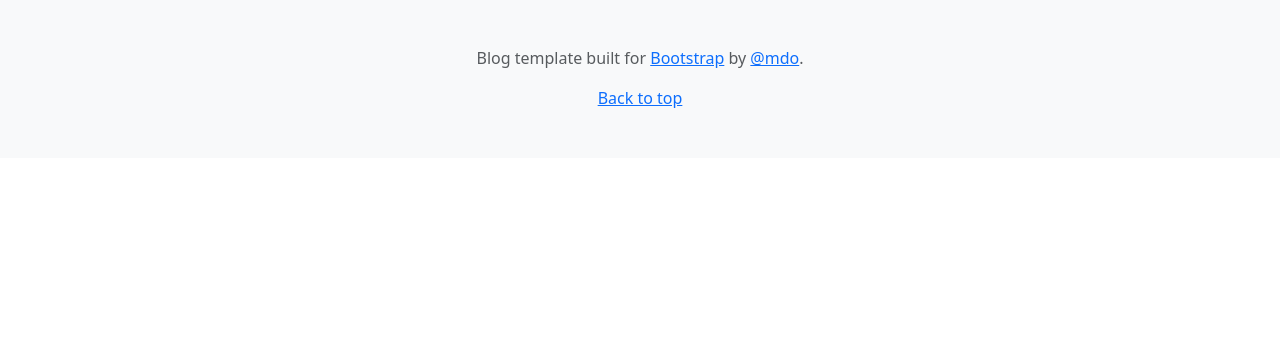
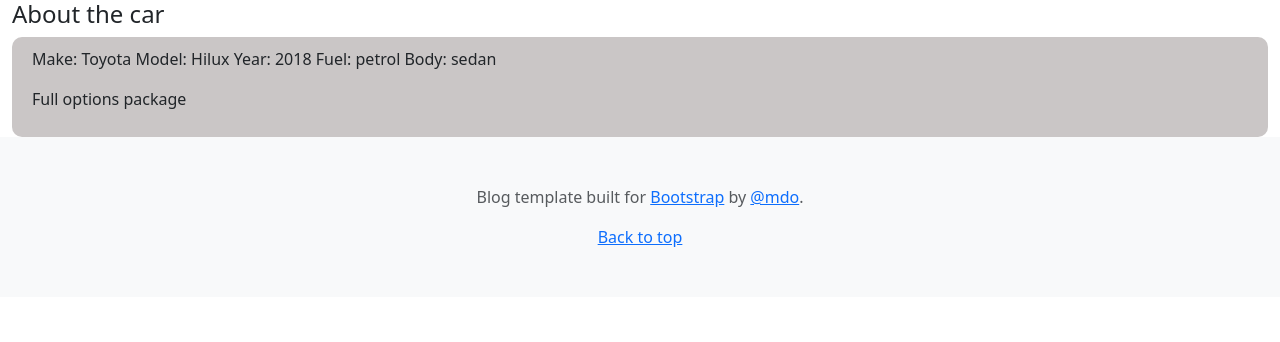
Before and after one commit to awolcat/cars_listing_site, a Django app: page /2/1/ in a window 1280 px wide. Shown: the part 458-800 px from the top of the page. Run offline with Django 4.2, Linux system fonts and the light colour scheme; data comes from the database, SQL or seed files in the repository; some libraries are stand-ins or nearby versions.

Commit message:
added styling and content to details page, added a search form in home page

```diff
--- a/Mekason/Mekason/settings.py
+++ b/Mekason/Mekason/settings.py
@@ -42,7 +42,13 @@ INSTALLED_APPS = [
     "phonenumber_field",
     "djmoney",
     "fontawesomefree",
+    'crispy_forms',
+    'crispy_bootstrap5',
 ]
+
+CRISPY_ALLOWED_TEMPLATE_PACKS = "bootstrap5"
+
+CRISPY_TEMPLATE_PACK = "bootstrap5"
 
 MIDDLEWARE = [
     'django.middleware.security.SecurityMiddleware',
--- a/Mekason/listing_site/templates/base.html
+++ b/Mekason/listing_site/templates/base.html
@@ -13,7 +13,7 @@
 
     <title>Mekason</title>
     <link href="https://cdn.jsdelivr.net/npm/bootstrap@5.3.3/dist/css/bootstrap.min.css" rel="stylesheet" integrity="sha384-QWTKZyjpPEjISv5WaRU9OFeRpok6YctnYmDr5pNlyT2bRjXh0JMhjY6hW+ALEwIH" crossorigin="anonymous">
-    <link href="/static/styles/custom.css?{{ asset_id }}" rel="stylesheet">
+    <link href="/static/styles/custom.css?{{asset_id}}" rel="stylesheet">
     <link href="{% static 'fontawesomefree/css/fontawesome.css' %}" rel="stylesheet" type="text/css">
     <link href="{% static 'fontawesomefree/css/brands.css' %}" rel="stylesheet" type="text/css">
     <link href="{% static 'fontawesomefree/css/solid.css' %}" rel="stylesheet" type="text/css">
@@ -36,8 +36,11 @@
         </div>
       </div>
     </nav>
+
+  <body>
     {% block body %}
     {% endblock %}
+  </body>
     </div>
     <footer class="py-5 text-center text-body-secondary bg-body-tertiary">
       <p>Blog template built for <a href="https://getbootstrap.com/">Bootstrap</a> by <a href="https://twitter.com/mdo">@mdo</a>.</p>
--- a/Mekason/listing_site/templates/car_detail.html
+++ b/Mekason/listing_site/templates/car_detail.html
@@ -1,8 +1,16 @@
 {% extends 'base.html' %}
 
 {% block body %}
-<div class="container w-50">
-<div id="carouselExampleIndicators" class="carousel carousel-dark slide">
+<div class="container-fluid row">
+  <div class="col-3 quick-info">
+    <h4>{{ car.make }} {{ car.model }} {{ car.year }}</h4>
+    <p>{{car.make}}</p>
+    <p>{{car.model}}</p>
+    <p>{{car.year}}</p>
+    <p>{{car.fuel_type}}</p>
+    <p>{{car.body_type}}</p>
+  </div>
+  <div id="carouselExampleIndicators" class="carousel carousel-dark slide col-9">
     <div class="carousel-indicators">
       {% for index, photo in car.photos_dict.items %}
       {% if index == '0' %}
@@ -35,5 +43,14 @@
     </button>
   </div>
 </div>
+<div class="container-fluid">
+    <h4>About the car</h4>
+    <div class="about-car-content">
+        <p>Make: {{car.make}} Model: {{car.model}} Year: {{car.year}} Fuel: {{car.fuel_type}}
+            Body: {{car.body_type}}
+        </p>
+        <p>{{car.description}}</p>
+    </div>
+</div>
 
 {% endblock %}
--- a/Mekason/listing_site/views.py
+++ b/Mekason/listing_site/views.py
@@ -1,5 +1,7 @@
 from django.shortcuts import render
 from .models import Car
+from .forms import SearchForm
+
 
 # Create your views here.
 
@@ -10,7 +12,8 @@ def home(request):
         car.photos = car.photos()
         car.slug = f'{car.make}-{car.model}-{car.year}'
         cars.append(car)
-    return render(request, 'home.html', {'cars': cars})
+    form = SearchForm()
+    return render(request, 'home.html', {'cars': cars, 'form': form})
 
 def car_detail(request, id, mmy):
     car = Car.objects.get(id=id)
--- a/Mekason/static/styles/custom.css
+++ b/Mekason/static/styles/custom.css
@@ -28,8 +28,14 @@
 
 .hero {
     padding: 0px;
-    height: 100dvh;
-    overflow: hidden;
+    height: 70dvh;
+    object-fit: contain;
+}
+
+.hero-img {
+    width: 100%;
+    height: 100%;
+    object-fit: cover;
 }
 
 .hero-overlay {
@@ -50,13 +56,14 @@
 
 
 .hero-btn {
-    width: 20%;
+    width: auto;
+    height: auto;
+    padding: 10px 20px;
     background-color: darkorange;
     align-self: center;
     position: absolute;
     bottom: 20%;
     border: none;
-    height: 10%;
     opacity: 1;
     transition: 0.5s;
     border:#f1f1f1 1px solid;
@@ -89,6 +96,10 @@
     margin-bottom: 0.5em;
 }
 
+.carousel {
+    border:#3a3a3a 1px solid;
+}
+
 .cd-carousel-img img {
     width: auto;
     height: 400px;
@@ -99,3 +110,17 @@
 .cd-carousel-img img:hover {
     cursor: pointer;
 }
+
+.quick-info p {
+    display:inline-block;
+    font-weight: bold;
+    background-color: rgb(202, 198, 198);
+    padding: 5px 10px;
+    border-radius: 10px;
+}
+
+.about-car-content {
+    background-color: rgb(202, 198, 198);
+    padding: 10px 20px;
+    border-radius: 10px;
+}
```
Also changed, not shown: Mekason/listing_site/forms.py (+9 -0 lines), Mekason/listing_site/templates/home.html (+11 -1 lines), Mekason/requirements.txt (added, +17 -0 lines).
